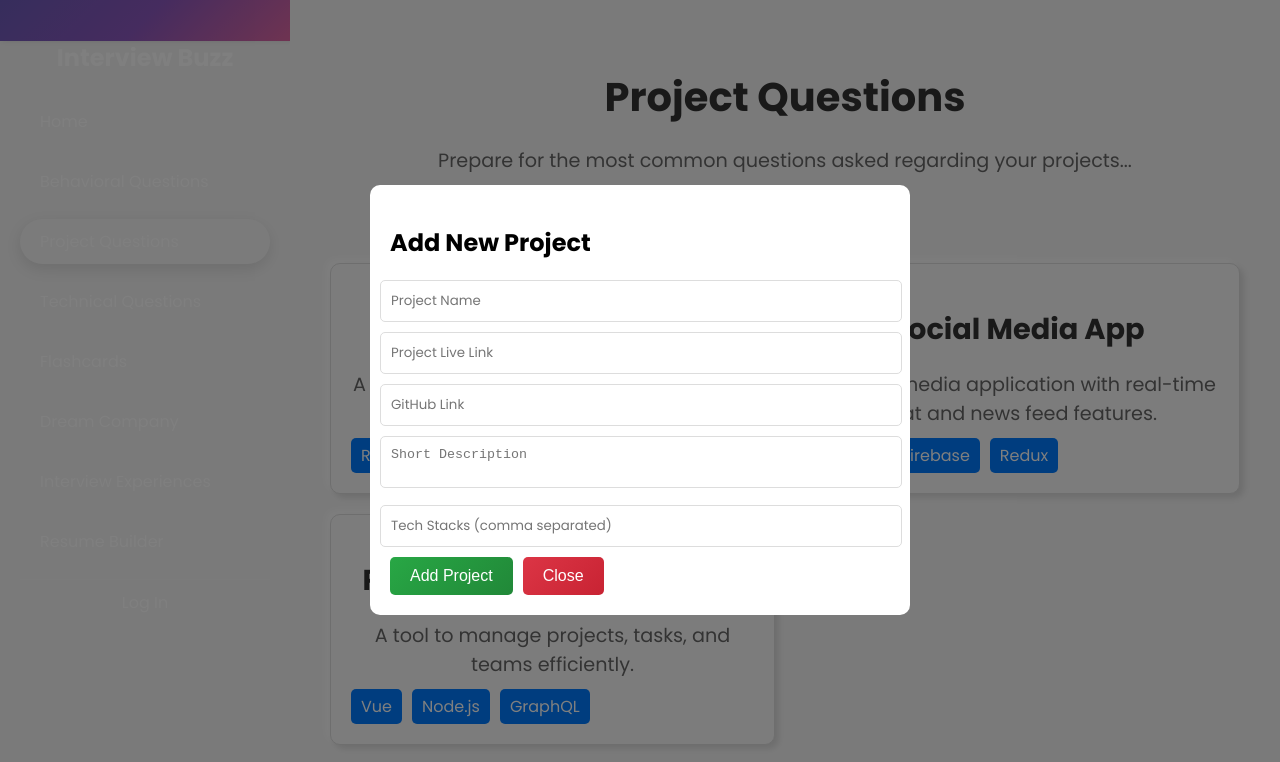
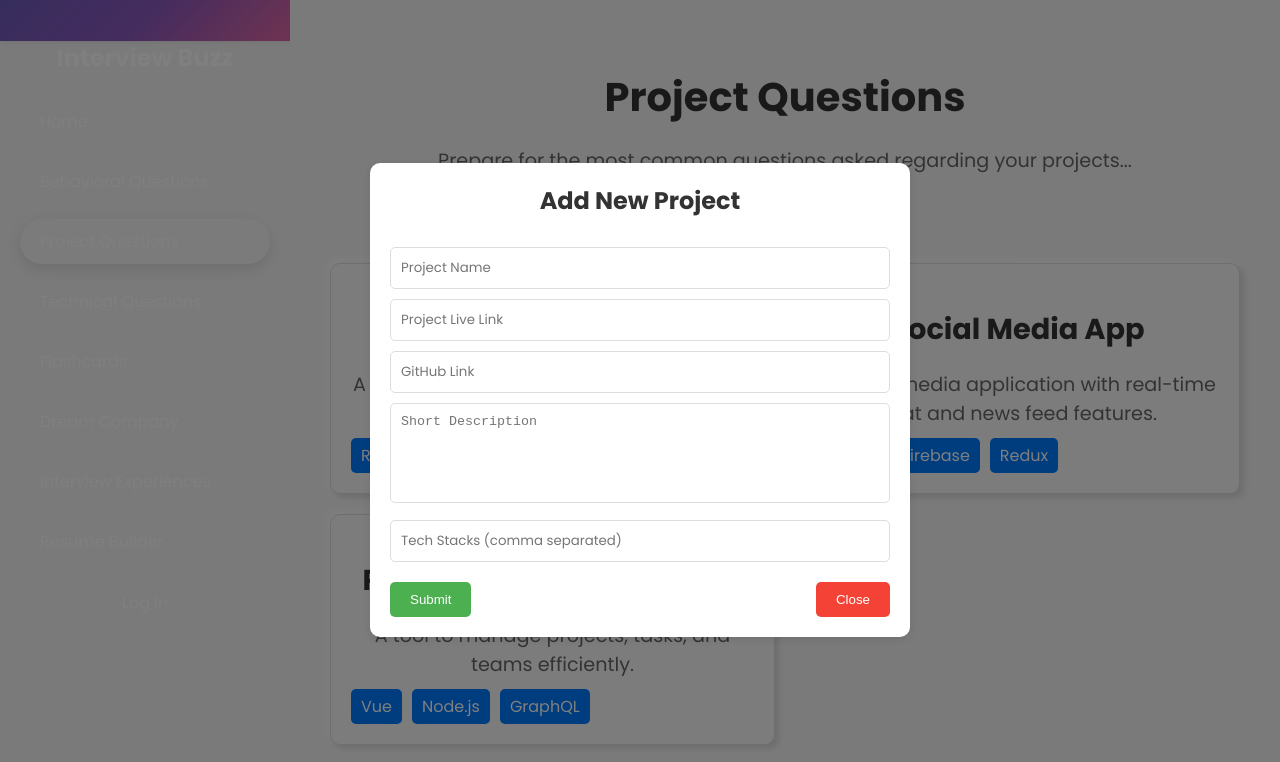
Before and after one commit to BhaskarAcharjee/InterviewBuzz, a React (Create React App) app in the folder frontend/: page /projects in a window 1280 px wide. Both pictures are taken after a click on the button "Add Project". Shown: the top 762 px of the page. Built offline with nearby package versions, Linux system fonts and the light colour scheme; no server answers.

Commit message:
Code reusability using common modal

```diff
--- a/frontend/src/components/Modal/AddProjectModal.css
+++ /dev/null
@@ -1,61 +0,0 @@
-.modal-overlay {
-  position: fixed;
-  top: 0;
-  left: 0;
-  width: 100%;
-  height: 100%;
-  background: rgba(0, 0, 0, 0.5);
-  display: flex;
-  justify-content: center;
-  align-items: center;
-}
-
-.modal {
-  background: white;
-  padding: 20px;
-  border-radius: 10px;
-  width: 80%;
-  max-width: 500px;
-  text-align: left;
-}
-
-.modal input,
-.modal textarea {
-  width: 100%;
-  padding: 10px;
-  margin-left: -10px;
-  margin-bottom: 10px;
-  border: 1px solid #ddd;
-  border-radius: 5px;
-}
-
-.submit-btn {
-  padding: 10px 20px;
-  font-size: 1rem;
-  background: linear-gradient(135deg, #28a745, #218838);
-  color: white;
-  border: none;
-  border-radius: 5px;
-  cursor: pointer;
-  transition: background-color 0.3s;
-}
-
-.submit-btn:hover {
-  background-color: #1c7430;
-}
-
-.close-btn {
-  padding: 10px 20px;
-  font-size: 1rem;
-  background: linear-gradient(135deg, #dc3545, #c82333);
-  color: white;
-  border: none;
-  border-radius: 5px;
-  cursor: pointer;
-  transition: background-color 0.3s;
-  margin-left: 10px;
-}
-
-.close-btn:hover {
-  background-color: #bd2130;
-}
--- a/frontend/src/components/Modal/AddProjectModal.jsx
+++ b/frontend/src/components/Modal/AddProjectModal.jsx
@@ -1,7 +1,8 @@
 import React, { useState } from "react";
-import "./AddProjectModal.css";
+import CommonModal from "./CommonModal";
+// import "./AddProjectModal.css";
 
-const AddProjectModal = ({ onClose, onAddProject }) => {
+const AddProjectModal = ({ isOpen, onClose, onAddProject }) => {
   const [newProject, setNewProject] = useState({
     projectName: "",
     projectLink: "",
@@ -25,9 +26,12 @@ const AddProjectModal = ({ onClose, onAddProject }) => {
   };
 
   return (
-    <div className="modal-overlay">
-      <div className="modal">
-        <h2>Add New Project</h2>
+    <CommonModal
+      isOpen={isOpen}
+      onClose={onClose}
+      onSubmit={handleAddProject}
+      title="Add New Project"
+    >
       <input
         type="text"
         name="projectName"
@@ -62,14 +66,7 @@ const AddProjectModal = ({ onClose, onAddProject }) => {
         value={newProject.techStacks}
         onChange={handleInputChange}
       />
-        <button className="submit-btn" onClick={handleAddProject}>
-          Add Project
-        </button>
-        <button className="close-btn" onClick={onClose}>
-          Close
-        </button>
-      </div>
-    </div>
+    </CommonModal>
   );
 };
 
--- a/frontend/src/components/Modal/BehavioralQuestionModal.css
+++ /dev/null
@@ -1,57 +0,0 @@
-.modal-overlay {
-  position: fixed;
-  top: 0;
-  left: 0;
-  right: 0;
-  bottom: 0;
-  background: rgba(0, 0, 0, 0.5);
-  display: flex;
-  align-items: center;
-  justify-content: center;
-}
-
-.modal-content {
-  background: white;
-  padding: 20px;
-  border-radius: 8px;
-  width: 400px;
-  max-width: 90%;
-}
-
-.modal-content h2 {
-  margin-top: 0;
-}
-
-.modal-content textarea {
-  width: 100%;
-  height: 100px;
-  margin-bottom: 20px;
-}
-
-.modal-buttons {
-  display: flex;
-  justify-content: space-between;
-}
-
-.import-btn {
-  background-color: #4caf50;
-  color: white;
-  border: none;
-  padding: 10px;
-  cursor: pointer;
-  border-radius: 5px;
-}
-
-.cancel-btn {
-  background-color: #f44336;
-  color: white;
-  border: none;
-  padding: 10px;
-  cursor: pointer;
-  border-radius: 5px;
-}
-
-.error-message {
-  color: red;
-  margin-bottom: 10px;
-}
--- a/frontend/src/components/Modal/BehavioralQuestionModal.jsx
+++ b/frontend/src/components/Modal/BehavioralQuestionModal.jsx
@@ -1,5 +1,5 @@
 import React, { useState } from "react";
-import "./BehavioralQuestionModal.css";
+import CommonModal from "./CommonModal";
 
 const BehavioralQuestionModal = ({ isOpen, onClose, onImport }) => {
   const [importText, setImportText] = useState("");
@@ -11,7 +11,11 @@ const BehavioralQuestionModal = ({ isOpen, onClose, onImport }) => {
       .split("\n\n") // Split by double new lines to separate each question block
       .map((block) => {
         const lines = block.split("\n"); // Split each block into lines
-        if (lines.length < 2 || !lines[0].startsWith("Q. ") || !lines[1].startsWith("Ans. ")) {
+        if (
+          lines.length < 2 ||
+          !lines[0].startsWith("Q. ") ||
+          !lines[1].startsWith("Ans. ")
+        ) {
           setError(
             "Please import in the correct format:\nQ. <Question>\nAns. <Answer>\n\nQ. <Question>\nAns. <Answer>"
           );
@@ -29,33 +33,27 @@ const BehavioralQuestionModal = ({ isOpen, onClose, onImport }) => {
 
     onImport(questionsArray);
     setImportText("");
+    setError(""); // Clear the error message upon successful submission
     onClose();
   };
 
-  if (!isOpen) {
-    return null;
-  }
-
   return (
-    <div className="modal-overlay">
-      <div className="modal-content">
-        <h2>Import Questions</h2>
-        {error && <div className="error-message">{error}</div>}
-        <textarea
-          value={importText}
-          onChange={(e) => setImportText(e.target.value)}
-          placeholder="Enter questions text..."
-        />
-        <div className="modal-buttons">
-          <button className="import-btn" onClick={handleImport}>
-            Import
-          </button>
-          <button className="cancel-btn" onClick={onClose}>
-            Cancel
-          </button>
-        </div>
-      </div>
-    </div>
+    <CommonModal
+      isOpen={isOpen}
+      onClose={onClose}
+      onSubmit={handleImport}
+      title="Import Questions"
+    >
+      {error && <div className="error-message">{error}</div>}
+      <textarea
+        value={importText}
+        onChange={(e) => {
+          setImportText(e.target.value);
+          if (error) setError(""); // Clear error message on input change
+        }}
+        placeholder="Enter questions text..."
+      />
+    </CommonModal>
   );
 };
 
--- /dev/null
+++ b/frontend/src/components/Modal/CommonModal.css
@@ -0,0 +1,89 @@
+.modal-overlay {
+  position: fixed;
+  top: 0;
+  left: 0;
+  width: 100%;
+  height: 100%;
+  background: rgba(0, 0, 0, 0.5);
+  display: flex;
+  justify-content: center;
+  align-items: center;
+  z-index: 1000;
+}
+
+.modal-content {
+  background: #fff;
+  border-radius: 10px;
+  padding: 20px;
+  width: 90%;
+  max-width: 500px;
+  box-shadow: 0 2px 10px rgba(0, 0, 0, 0.1);
+  animation: slideDown 0.3s ease-out;
+}
+
+@keyframes slideDown {
+  from {
+    opacity: 0;
+    transform: translateY(-20px);
+  }
+  to {
+    opacity: 1;
+    transform: translateY(0);
+  }
+}
+
+.modal-content h2 {
+  margin-top: 0;
+  color: #333;
+}
+
+.modal-buttons {
+  display: flex;
+  justify-content: space-between;
+  margin-top: 20px;
+}
+
+.submit-btn,
+.close-btn {
+  padding: 10px 20px;
+  border: none;
+  border-radius: 5px;
+  cursor: pointer;
+}
+
+.submit-btn {
+  background: #4caf50;
+  color: #fff;
+}
+
+.close-btn {
+  background: #f44336;
+  color: #fff;
+}
+
+input,
+textarea {
+  width: 100%;
+  padding: 10px;
+  margin-top: 10px;
+  border: 1px solid #ddd;
+  border-radius: 5px;
+  box-sizing: border-box;
+}
+
+input:focus,
+textarea:focus {
+  border-color: #4caf50;
+  outline: none;
+}
+
+/* Other Modal related CSS */
+.error-message {
+  color: red;
+  margin-bottom: 10px;
+}
+
+.modal-content textarea {
+  width: 100%;
+  height: 100px;
+}
--- /dev/null
+++ b/frontend/src/components/Modal/CommonModal.jsx
@@ -0,0 +1,32 @@
+import React, { useState } from "react";
+import "./CommonModal.css";
+
+const CommonModal = ({ isOpen, onClose, onSubmit, title, children }) => {
+  const handleSubmit = () => {
+    onSubmit();
+    // onClose();
+  };
+
+  if (!isOpen) {
+    return null;
+  }
+
+  return (
+    <div className="modal-overlay">
+      <div className="modal-content">
+        <h2>{title}</h2>
+        {children}
+        <div className="modal-buttons">
+          <button className="submit-btn" onClick={handleSubmit}>
+            Submit
+          </button>
+          <button className="close-btn" onClick={onClose}>
+            Close
+          </button>
+        </div>
+      </div>
+    </div>
+  );
+};
+
+export default CommonModal;
--- a/frontend/src/pages/BehavioralQuestions/BehavioralQuestionList.jsx
+++ b/frontend/src/pages/BehavioralQuestions/BehavioralQuestionList.jsx
@@ -6,7 +6,7 @@ import BehavioralQuestionModal from "../../components/Modal/BehavioralQuestionMo
 import { useQuestions } from "../../context/BehavioralQuestionsContext";
 import { importQuestions } from "../../services/api";
 import { sampleQuestions } from "../../constants/behavioral";
-import { isLoggedIn } from "../../services/auth"; // Import isLoggedIn function
+import { isLoggedIn } from "../../services/auth";
 
 const BehavioralQuestionList = () => {
   const {
@@ -29,9 +29,12 @@ const BehavioralQuestionList = () => {
 
   useEffect(() => {
     fetchQuestions();
+    setIsUserLoggedIn(isLoggedIn()); // Check if user is logged in
+  }, []);
+
+  useEffect(() => {
     prepareExportContent(); // Function to prepare export content
     setIsLoading(false);
-    setIsUserLoggedIn(isLoggedIn()); // Check if user is logged in
   }, [questions]);
 
   const handleCreateNewClick = () => {
@@ -83,7 +86,7 @@ const BehavioralQuestionList = () => {
   }
 
   // Conditionally render sample data for unauthorized users
-  const renderQuestions = isUserLoggedIn ? questions : sampleQuestions;
+  const renderQuestions = isUserLoggedIn ? filteredQuestions : sampleQuestions;
 
   return (
     <div className="behavioral-questions-container">
--- a/frontend/src/pages/DreamCompany/DreamCompanyList.jsx
+++ b/frontend/src/pages/DreamCompany/DreamCompanyList.jsx
@@ -4,15 +4,18 @@ import DreamCompanyCard from "./DreamCompanyCard";
 import { getDreamCompanies, deleteDreamCompany } from "../../services/api";
 import "./DreamCompany.css";
 import { sampleDreamCompanies } from "../../constants/companies";
+import { isLoggedIn } from "../../services/auth";
 
 const DreamCompanyList = () => {
   const [dreamCompanies, setDreamCompanies] = useState([]);
   const [isLoading, setIsLoading] = useState(true); // Loading state
   const [hasError, setHasError] = useState(false); // Error state
+  const [isUserLoggedIn, setIsUserLoggedIn] = useState(false); // Logged-in state
   const navigate = useNavigate();
 
   useEffect(() => {
     fetchDreamCompanies();
+    setIsUserLoggedIn(isLoggedIn()); // Check if user is logged in
   }, []);
 
   const fetchDreamCompanies = async () => {
@@ -40,8 +43,9 @@ const DreamCompanyList = () => {
     return <div className="loader"></div>; // Show loader while loading
   }
 
-  const renderDreamCompanies =
-    dreamCompanies.length > 0 ? dreamCompanies : sampleDreamCompanies;
+  const renderDreamCompanies = isUserLoggedIn
+    ? dreamCompanies
+    : sampleDreamCompanies;
 
   const handleCreateNewClick = () => {
     navigate("/dream-company/create");
--- a/frontend/src/pages/ProjectQuestions/ProjectQuestions.jsx
+++ b/frontend/src/pages/ProjectQuestions/ProjectQuestions.jsx
@@ -61,12 +61,11 @@ const ProjectQuestions = () => {
         ))}
       </div>
 
-      {isModalOpen && (
-        <AddProjectModal
-          onClose={() => setIsModalOpen(false)}
-          onAddProject={handleAddProject}
-        />
-      )}
+      <AddProjectModal
+        isOpen={isModalOpen}
+        onClose={() => setIsModalOpen(false)}
+        onAddProject={handleAddProject}
+      />
     </div>
   );
 };
```
Lines whose indentation alone changed are shown as unchanged.
